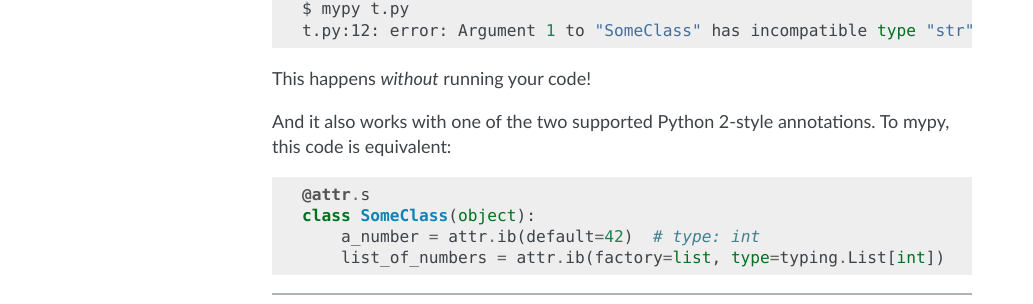
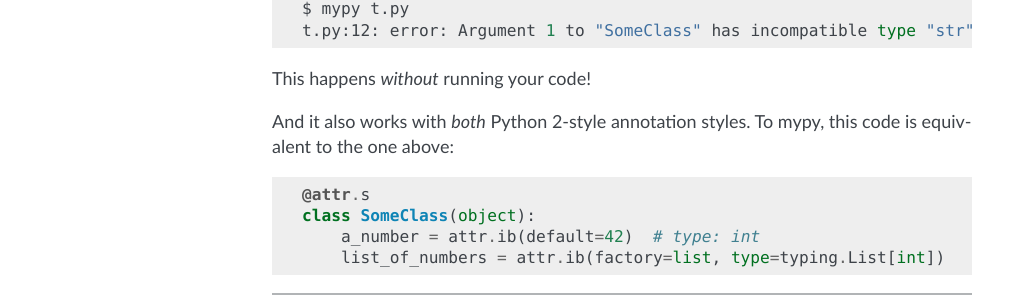
Before and after one commit to python-attrs/attrs, a Sphinx documentation site: the page built from docs/types.rst, in a window 1280 px wide. Shown: the part 975-1279 px from the top of the page, without its empty margins (128-1161 px from the left). Built offline with Sphinx 7.4.7, drawn with Linux system fonts in a browser that asks for light colours.

Commit message:
Better wording

```diff
--- a/docs/types.rst
+++ b/docs/types.rst
@@ -43,8 +43,8 @@ Mypy will catch that error for you:
 
 This happens *without* running your code!
 
-And it also works with one of the two supported Python 2-style annotations.
-To mypy, this code is equivalent::
+And it also works with *both* Python 2-style annotation styles.
+To mypy, this code is equivalent to the one above::
 
   @attr.s
   class SomeClass(object):
```
